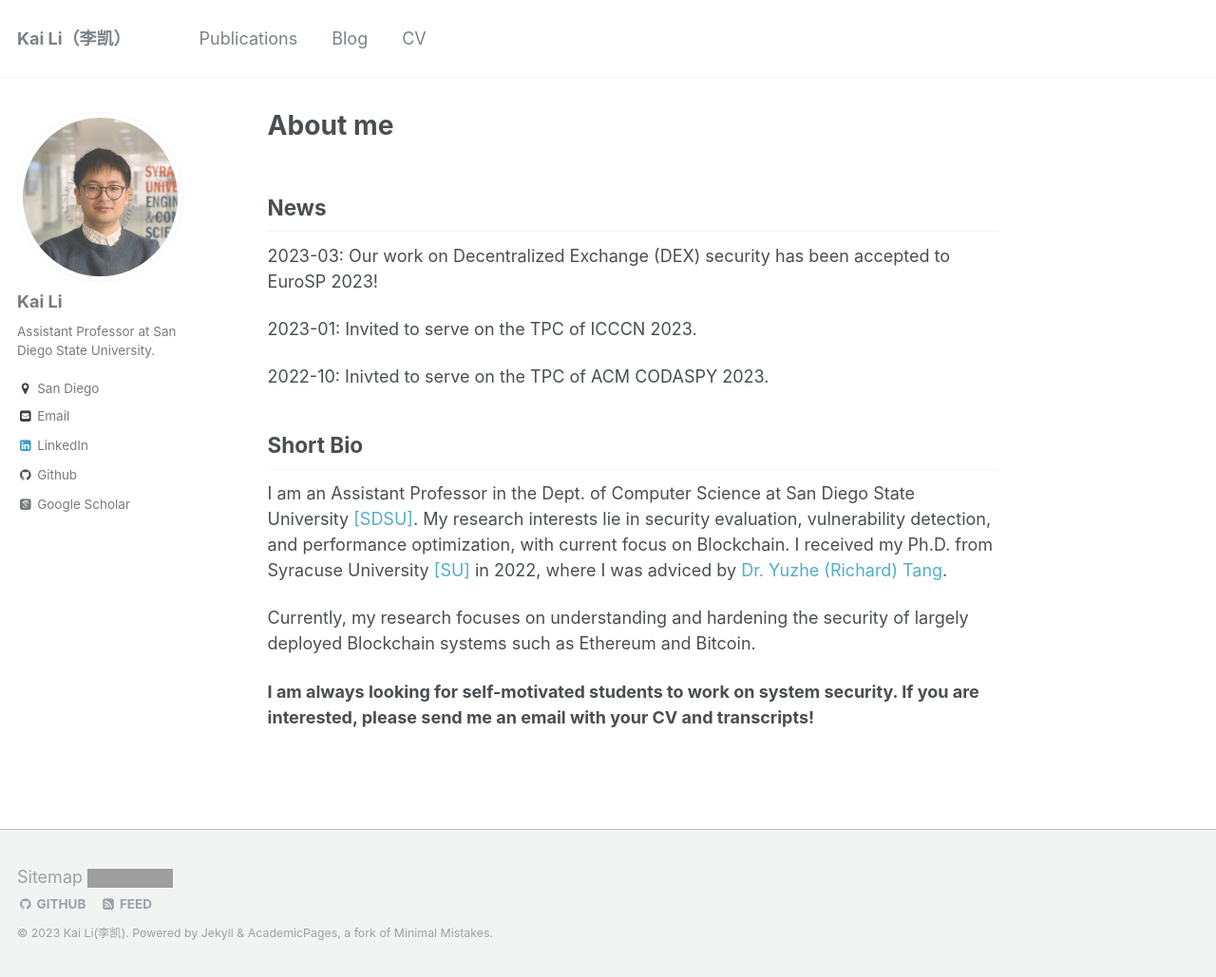
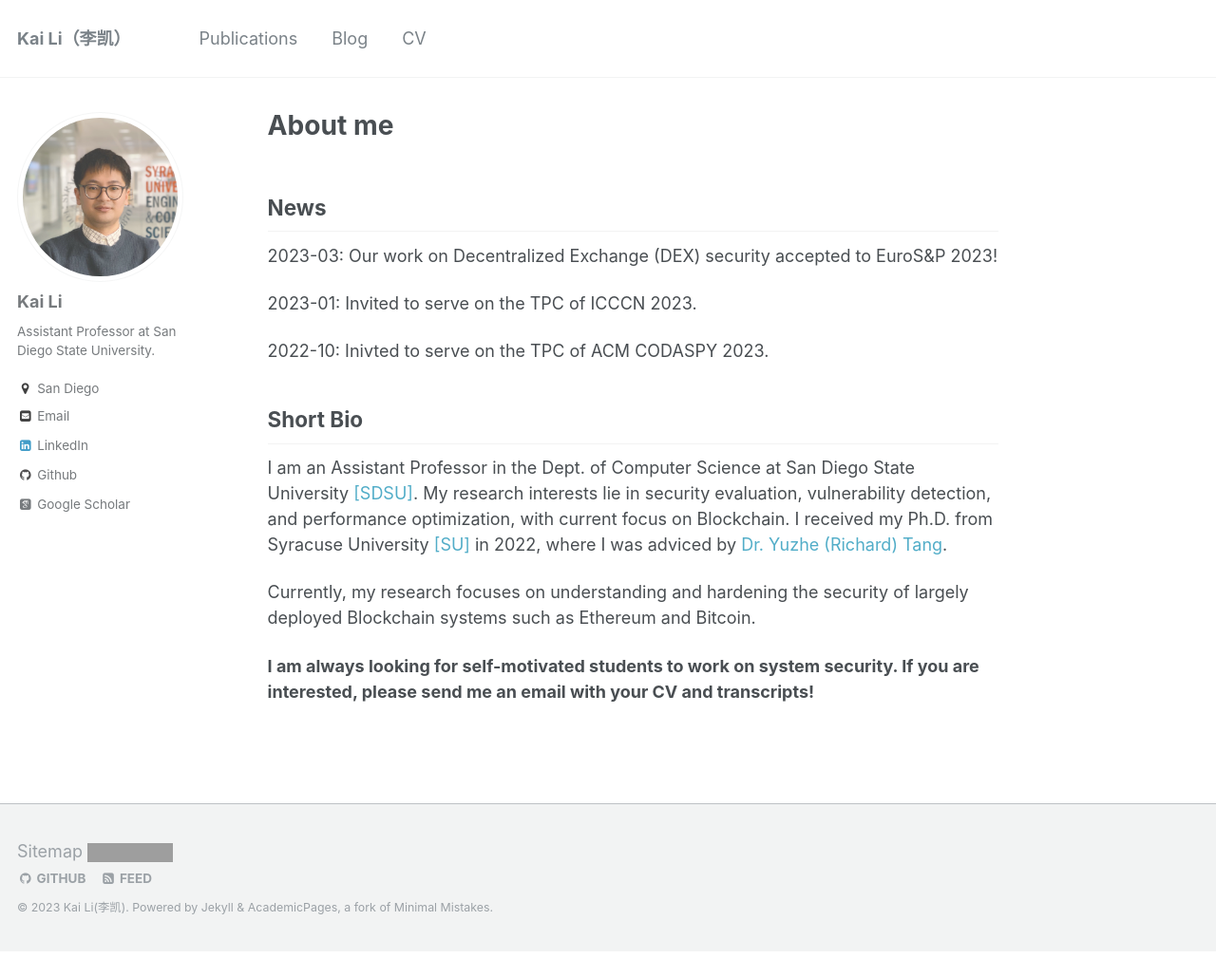
Before and after one commit to likai1993/likai1993.github.io, a Jekyll site: the page built from _pages/about.md, in a window 1280 px wide and 1029 px high. Shown: the whole window at 95% size. Built offline with Jekyll 4.4.1, drawn with Linux system fonts in a browser that asks for light colours; some web fonts are replaced; grey boxes are pictures that could not be loaded.

Commit message:
Update about.md

```diff
--- a/_pages/about.md
+++ b/_pages/about.md
@@ -10,7 +10,7 @@ redirect_from:
 
 News
 ----
-2023-03: Our work on Decentralized Exchange (DEX) security has been accepted to EuroSP 2023!
+2023-03: Our work on Decentralized Exchange (DEX) security accepted to EuroS&P 2023!
 
 2023-01: Invited to serve on the TPC of ICCCN 2023.
 
```
